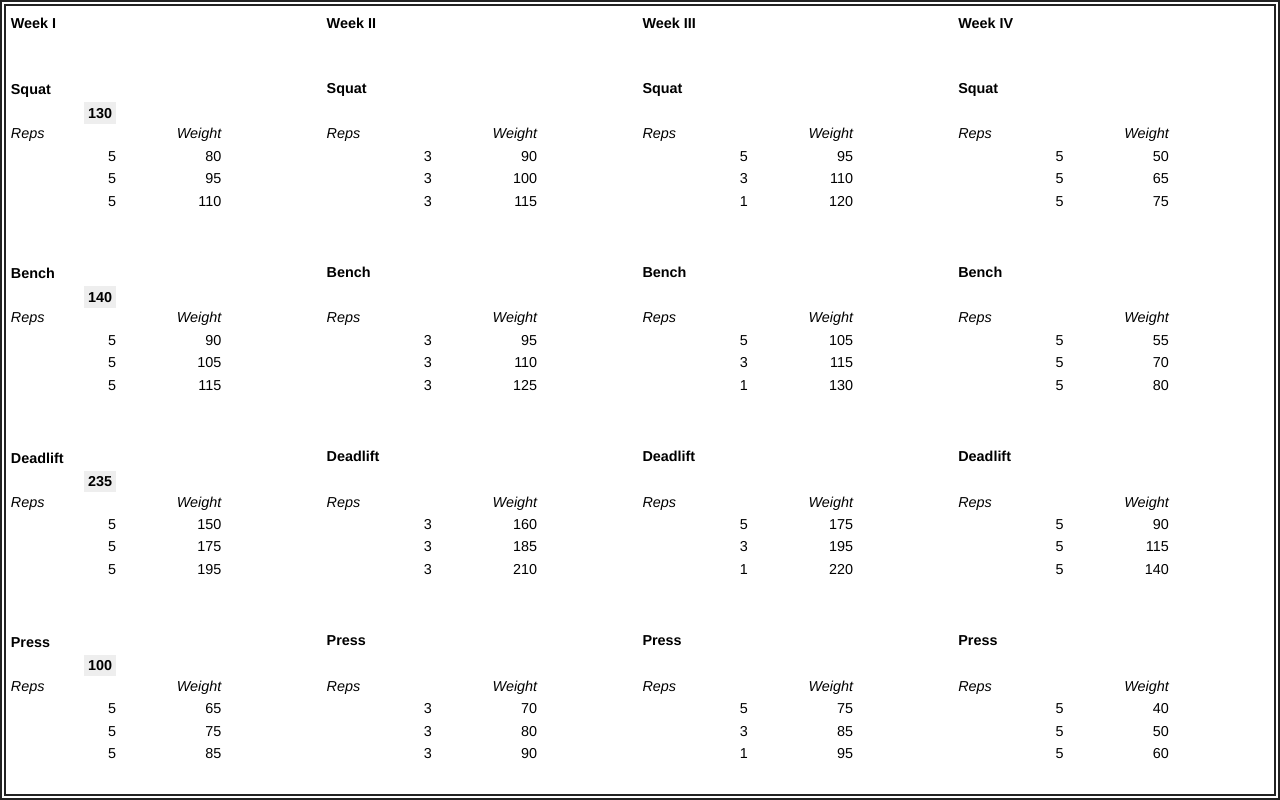
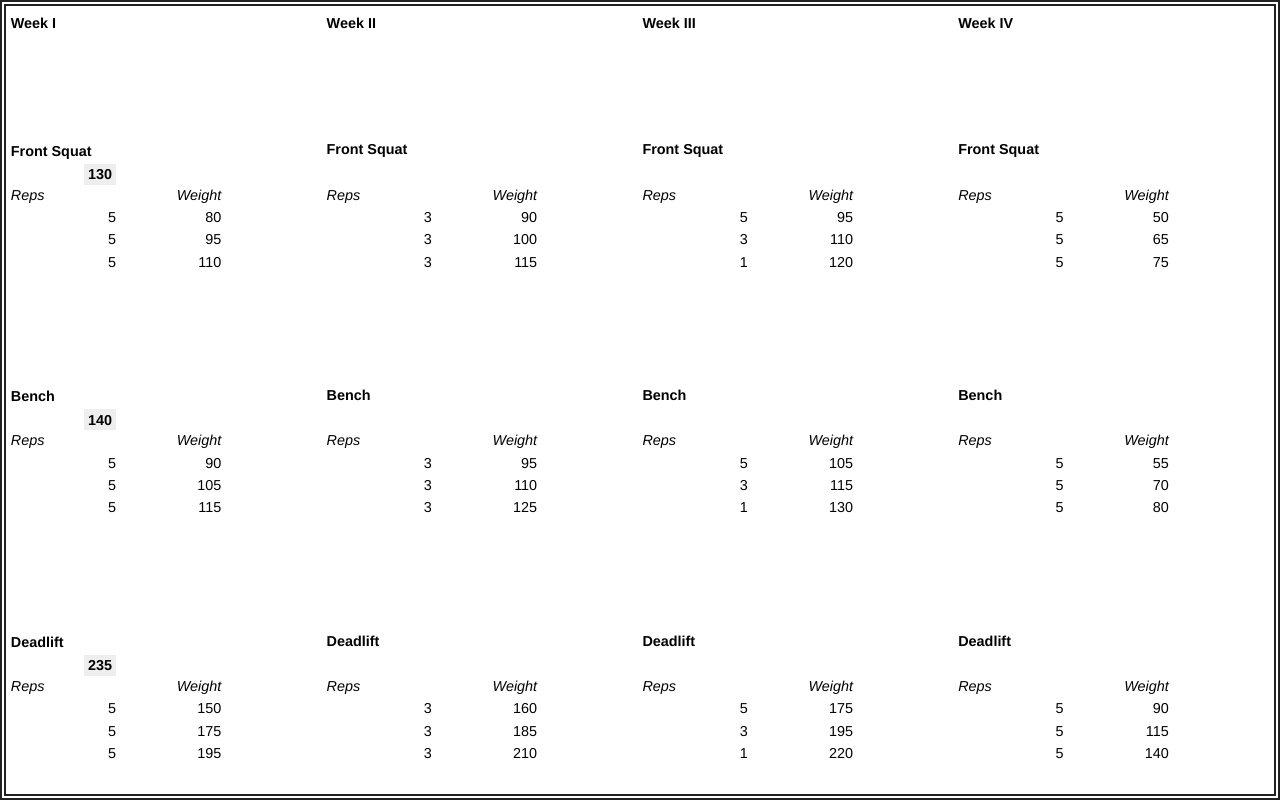
Before and after one commit to thomasmcevoy/531, a Svelte app: page / in a window 1280 px wide. Built offline with nearby package versions, Linux system fonts and the light colour scheme.

Commit message:
change to front squat and hide press

```diff
--- a/package.json
+++ b/package.json
@@ -1,7 +1,7 @@
 {
   "name": "531-svelte",
   "private": true,
-  "version": "1.1.1",
+  "version": "1.1.2",
   "homepage": "https://thomasmcevoy.github.io/531-svelte",
   "type": "module",
   "scripts": {
--- a/src/App.svelte
+++ b/src/App.svelte
@@ -3,10 +3,10 @@
   import Exercise from "./lib/Exercise.svelte";
 
   export let exercises = [
-    { name: "squat", trainingMax: 130, isVisible: true },
+    { name: "front squat", trainingMax: 130, isVisible: true },
     { name: "bench", trainingMax: 140, isVisible: true },
     { name: "deadlift", trainingMax: 235, isVisible: true },
-    { name: "press", trainingMax: 100, isVisible: true },
+    { name: "press", trainingMax: 100, isVisible: false },
   ];
 
   export const weeks = ["I", "II", "III", "IV"];
```
